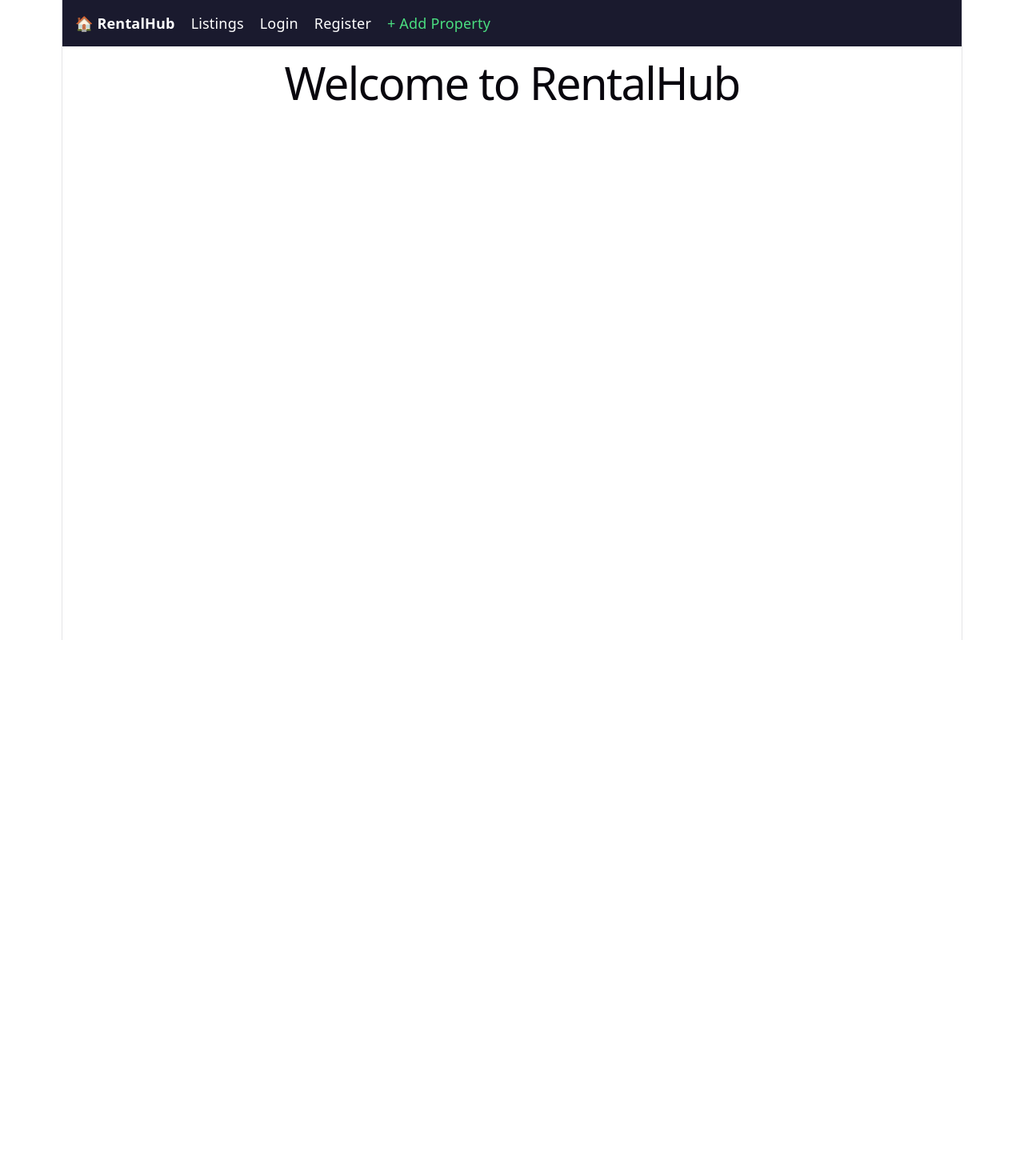
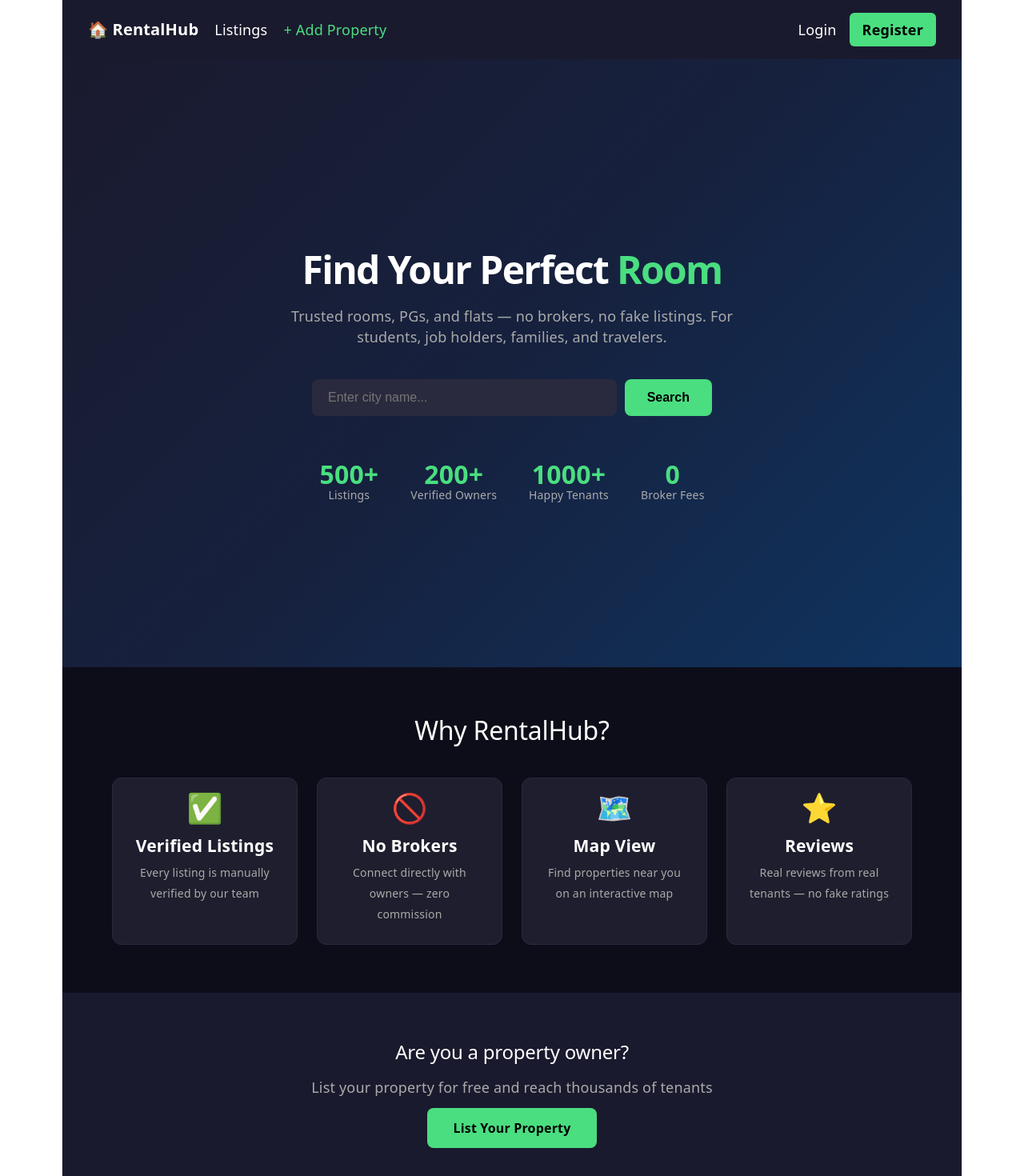
Before and after one commit to Anantkaushik99/RentalHub, a React (Vite) app in the folder client/: page / in a window 1280 px wide. Shown: the top 1470 px of the page at 80% size. Before the commit the page ends 800 px from the top, so only its background shows below. Built offline with nearby package versions, Linux system fonts and the light colour scheme.

Commit message:
feat: Home page hero section, Navbar with auth state

```diff
--- a/client/src/components/Navbar.jsx
+++ b/client/src/components/Navbar.jsx
@@ -1,13 +1,37 @@
-import { Link } from 'react-router-dom'
+import { Link, useNavigate } from 'react-router-dom'
 
 function Navbar() {
+  const navigate = useNavigate()
+  const user = JSON.parse(localStorage.getItem('user'))
+
+  const handleLogout = () => {
+    localStorage.removeItem('token')
+    localStorage.removeItem('user')
+    navigate('/')
+    window.location.reload()
+  }
+
   return (
-    <nav style={{ display: 'flex', gap: '20px', padding: '16px', background: '#1a1a2e' }}>
-      <Link to="/" style={{ color: 'white', textDecoration: 'none', fontWeight: 'bold' }}>🏠 RentalHub</Link>
+    <nav style={{ display: 'flex', gap: '20px', padding: '16px 32px', background: '#1a1a2e', alignItems: 'center', flexWrap: 'wrap' }}>
+      <Link to="/" style={{ color: 'white', textDecoration: 'none', fontWeight: 'bold', fontSize: '20px' }}>🏠 RentalHub</Link>
       <Link to="/listings" style={{ color: 'white', textDecoration: 'none' }}>Listings</Link>
-      <Link to="/login" style={{ color: 'white', textDecoration: 'none' }}>Login</Link>
-      <Link to="/register" style={{ color: 'white', textDecoration: 'none' }}>Register</Link>
       <Link to="/add-property" style={{ color: '#4ade80', textDecoration: 'none' }}>+ Add Property</Link>
+
+      <div style={{ marginLeft: 'auto', display: 'flex', gap: '16px', alignItems: 'center' }}>
+        {user ? (
+          <>
+            <span style={{ color: '#aaa', fontSize: '14px' }}>Hi, {user.name}</span>
+            <button onClick={handleLogout} style={{ padding: '8px 16px', background: '#e74c3c', color: 'white', border: 'none', borderRadius: '6px', cursor: 'pointer' }}>
+              Logout
+            </button>
+          </>
+        ) : (
+          <>
+            <Link to="/login" style={{ color: 'white', textDecoration: 'none' }}>Login</Link>
+            <Link to="/register" style={{ padding: '8px 16px', background: '#4ade80', color: '#000', borderRadius: '6px', textDecoration: 'none', fontWeight: 'bold' }}>Register</Link>
+          </>
+        )}
+      </div>
     </nav>
   )
 }
--- a/client/src/pages/Home.jsx
+++ b/client/src/pages/Home.jsx
@@ -1,8 +1,90 @@
+import { useState } from 'react'
+import { useNavigate } from 'react-router-dom'
+
 function Home() {
+  const [city, setCity] = useState('')
+  const navigate = useNavigate()
+
+  const handleSearch = () => {
+    if (city.trim()) {
+      navigate('/listings?city=' + city)
+    } else {
+      navigate('/listings')
+    }
+  }
+
   return (
     <div>
-      <h1>Welcome to RentalHub</h1>
+      {/* Hero Section */}
+      <div style={{ background: 'linear-gradient(135deg, #1a1a2e, #16213e, #0f3460)', minHeight: '90vh', display: 'flex', flexDirection: 'column', alignItems: 'center', justifyContent: 'center', padding: '20px', textAlign: 'center' }}>
+        <h1 style={{ fontSize: '48px', fontWeight: 'bold', color: 'white', marginBottom: '16px', lineHeight: '1.2' }}>
+          Find Your Perfect <span style={{ color: '#4ade80' }}>Room</span>
+        </h1>
+        <p style={{ fontSize: '18px', color: '#aaa', marginBottom: '40px', maxWidth: '600px' }}>
+          Trusted rooms, PGs, and flats — no brokers, no fake listings. For students, job holders, families, and travelers.
+        </p>
+
+        {/* Search Bar */}
+        <div style={{ display: 'flex', gap: '10px', maxWidth: '500px', width: '100%' }}>
+          <input
+            placeholder="Enter city name..."
+            value={city}
+            onChange={(e) => setCity(e.target.value)}
+            onKeyDown={(e) => e.key === 'Enter' && handleSearch()}
+            style={{ flex: 1, padding: '14px 20px', borderRadius: '8px', border: 'none', fontSize: '16px', background: '#2a2a3e', color: 'white', outline: 'none' }}
+          />
+          <button
+            onClick={handleSearch}
+            style={{ padding: '14px 28px', background: '#4ade80', color: '#000', border: 'none', borderRadius: '8px', fontSize: '16px', fontWeight: 'bold', cursor: 'pointer' }}
+          >
+            Search
+          </button>
+        </div>
+
+        {/* Stats */}
+        <div style={{ display: 'flex', gap: '40px', marginTop: '60px', flexWrap: 'wrap', justifyContent: 'center' }}>
+          {[
+            { num: '500+', label: 'Listings' },
+            { num: '200+', label: 'Verified Owners' },
+            { num: '1000+', label: 'Happy Tenants' },
+            { num: '0', label: 'Broker Fees' }
+          ].map((s) => (
+            <div key={s.label} style={{ textAlign: 'center' }}>
+              <div style={{ fontSize: '32px', fontWeight: 'bold', color: '#4ade80' }}>{s.num}</div>
+              <div style={{ color: '#aaa', fontSize: '14px' }}>{s.label}</div>
+            </div>
+          ))}
+        </div>
+      </div>
+
+      {/* Features Section */}
+      <div style={{ padding: '60px 20px', background: '#0d0d1a', textAlign: 'center' }}>
+        <h2 style={{ color: 'white', marginBottom: '40px', fontSize: '32px' }}>Why RentalHub?</h2>
+        <div style={{ display: 'grid', gridTemplateColumns: 'repeat(auto-fill, minmax(220px, 1fr))', gap: '24px', maxWidth: '1000px', margin: '0 auto' }}>
+          {[
+            { icon: '✅', title: 'Verified Listings', desc: 'Every listing is manually verified by our team' },
+            { icon: '🚫', title: 'No Brokers', desc: 'Connect directly with owners — zero commission' },
+            { icon: '🗺️', title: 'Map View', desc: 'Find properties near you on an interactive map' },
+            { icon: '⭐', title: 'Reviews', desc: 'Real reviews from real tenants — no fake ratings' }
+          ].map((f) => (
+            <div key={f.title} style={{ background: '#1e1e2e', padding: '24px', borderRadius: '12px', border: '1px solid #2a2a3e' }}>
+              <div style={{ fontSize: '36px', marginBottom: '12px' }}>{f.icon}</div>
+              <h3 style={{ color: 'white', marginBottom: '8px' }}>{f.title}</h3>
+              <p style={{ color: '#aaa', fontSize: '14px' }}>{f.desc}</p>
+            </div>
+          ))}
+        </div>
+      </div>
+
+      {/* CTA Section */}
+      <div style={{ padding: '60px 20px', background: '#1a1a2e', textAlign: 'center' }}>
+        <h2 style={{ color: 'white', marginBottom: '16px' }}>Are you a property owner?</h2>
+        <p style={{ color: '#aaa', marginBottom: '24px' }}>List your property for free and reach thousands of tenants</p>
+        <a href="/add-property" style={{ padding: '14px 32px', background: '#4ade80', color: '#000', borderRadius: '8px', fontWeight: 'bold', textDecoration: 'none', fontSize: '16px' }}>
+          List Your Property
+        </a>
+      </div>
     </div>
-  );
+  )
 }
-export default Home;
+export default Home
```
